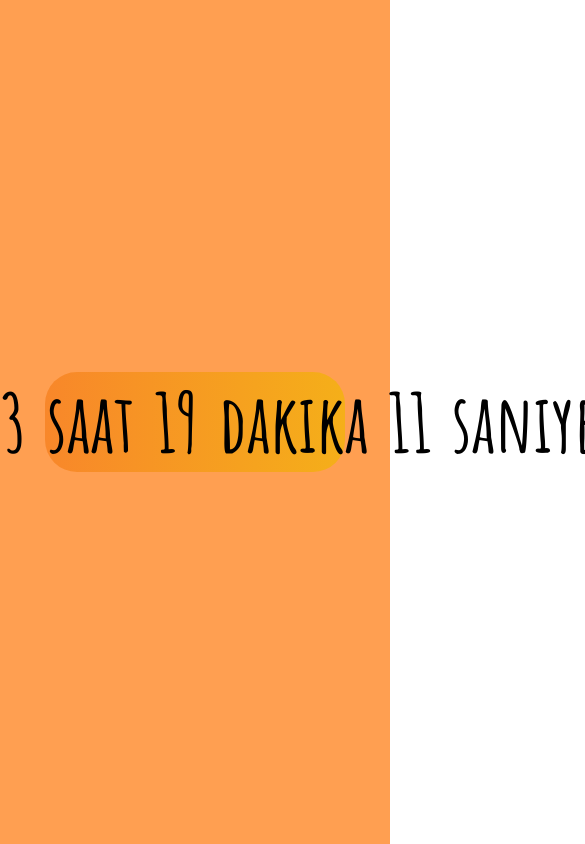
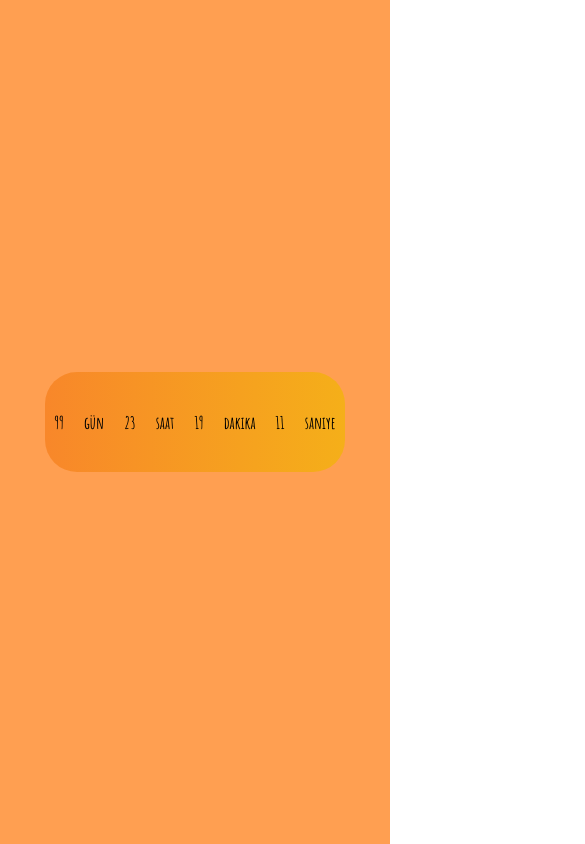
Before and after one commit to henwaffles/yaztatil, a React (Create React App) app: page / in a window 390 px wide. Shown: the whole page, 585 px wide, since content can reach past the window. Built offline with nearby package versions, Linux system fonts and the light colour scheme.

Commit message:
Update CountdownTimer.css

```diff
--- a/src/Components/CountdownTimer/CountdownTimer.css
+++ b/src/Components/CountdownTimer/CountdownTimer.css
@@ -15,3 +15,9 @@
   margin-left: 10px;
   margin-right: 10px;
 }
+
+@media (max-width: 500px) {
+  .countdown-timer {
+    font-size: 17px;
+  }
+}
```
